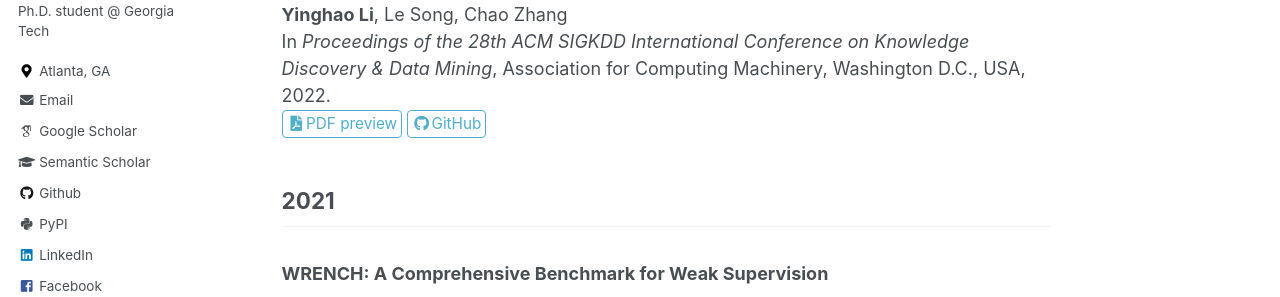
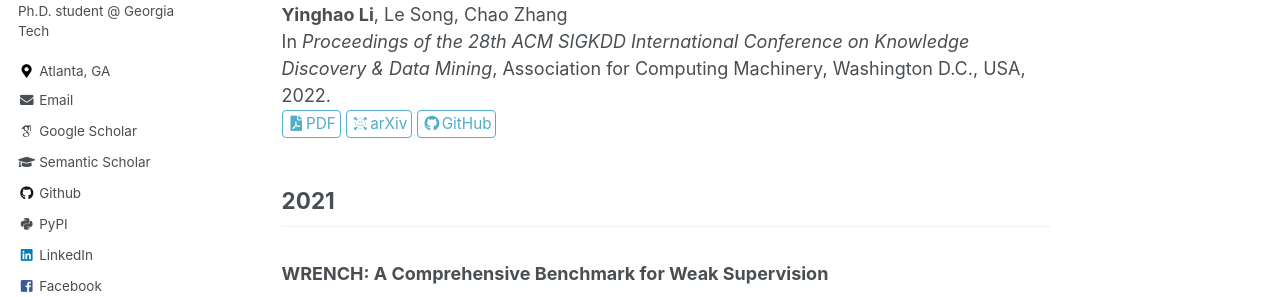
Before and after one commit to Yinghao-Li/Yinghao-Li.github.io, a Jekyll site: the page built from _pages/publications.md, in a window 1280 px wide and 900 px high. Shown: the part 332-629 px from the top of the window. Built offline with Jekyll 4.4.1, drawn with Linux system fonts in a browser that asks for light colours; some web fonts are replaced.

Commit message:
update publication

```diff
--- a/_pages/publications.md
+++ b/_pages/publications.md
@@ -16,7 +16,8 @@ author_profile: true
 ### Sparse Conditional Hidden Markov Model for Weakly Supervised Named Entity Recognition
 **Yinghao Li**, Le Song, Chao Zhang
 In *Proceedings of the 28th ACM SIGKDD International Conference on Knowledge Discovery & Data Mining*, Association for Computing Machinery, Washington D.C., USA, 2022.
-[<i class="fas fa-fw fa-file-pdf" aria-hidden="true"></i>PDF preview]({{base_path}}/files/KDD.2022.sparse.chmm.preview.pdf){: .btn--research}
+[<i class="fas fa-fw fa-file-pdf" aria-hidden="true"></i>PDF](https://arxiv.org/pdf/2205.14228.pdf){: .btn--research}
+[<i class="ai-fw ai ai-arxiv"></i>arXiv](https://arxiv.org/abs/2205.14228){: .btn--research}
 [<i class="fab fa-fw fa-github"></i>GitHub](https://github.com/Yinghao-Li/Sparse-CHMM){: .btn--research}
 
 
```
